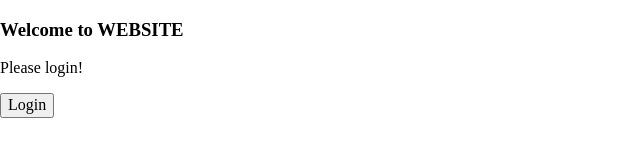
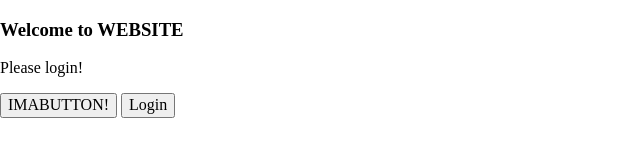
Before and after one commit to DungeonBuddies/git-good, a website: page index.html in a window 1280 px wide. Shown: the whole page, without its empty margins (0-640 px from the left). Drawn offline with nearby package versions, Linux system fonts and the light colour scheme.

Commit message:
Init npm & add awesome button

```diff
--- a/index.html
+++ b/index.html
@@ -21,6 +21,7 @@
         <!-- Add your site or application content here -->
         <h3>Welcome to WEBSITE</h3>
         <p>Please login!</p>
+        <button class="awesome">IMABUTTON!</button>
         <!-- Put button here! -->
         <button>Login</button>
         <script src="http://code.jquery.com/jquery-1.12.4.min.js"></script>
```
Also changed, not shown: package.json (added, +20 -0 lines).
